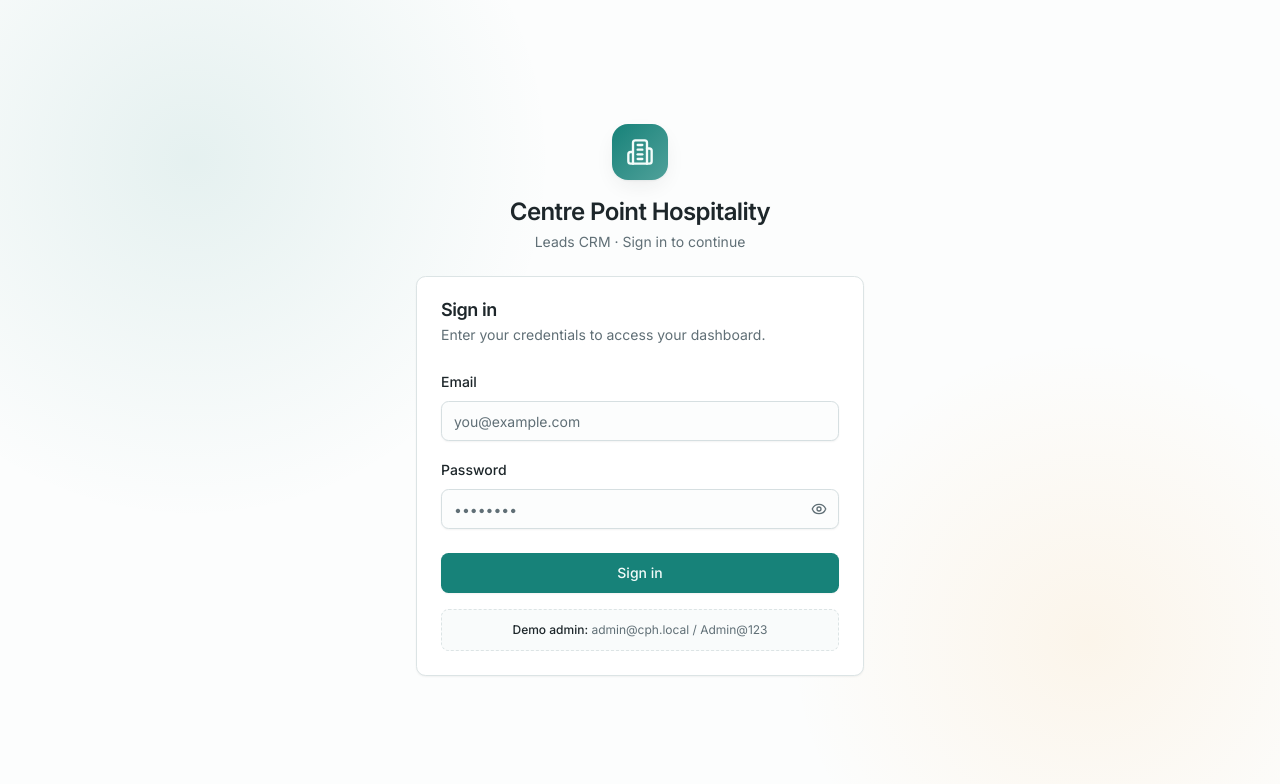
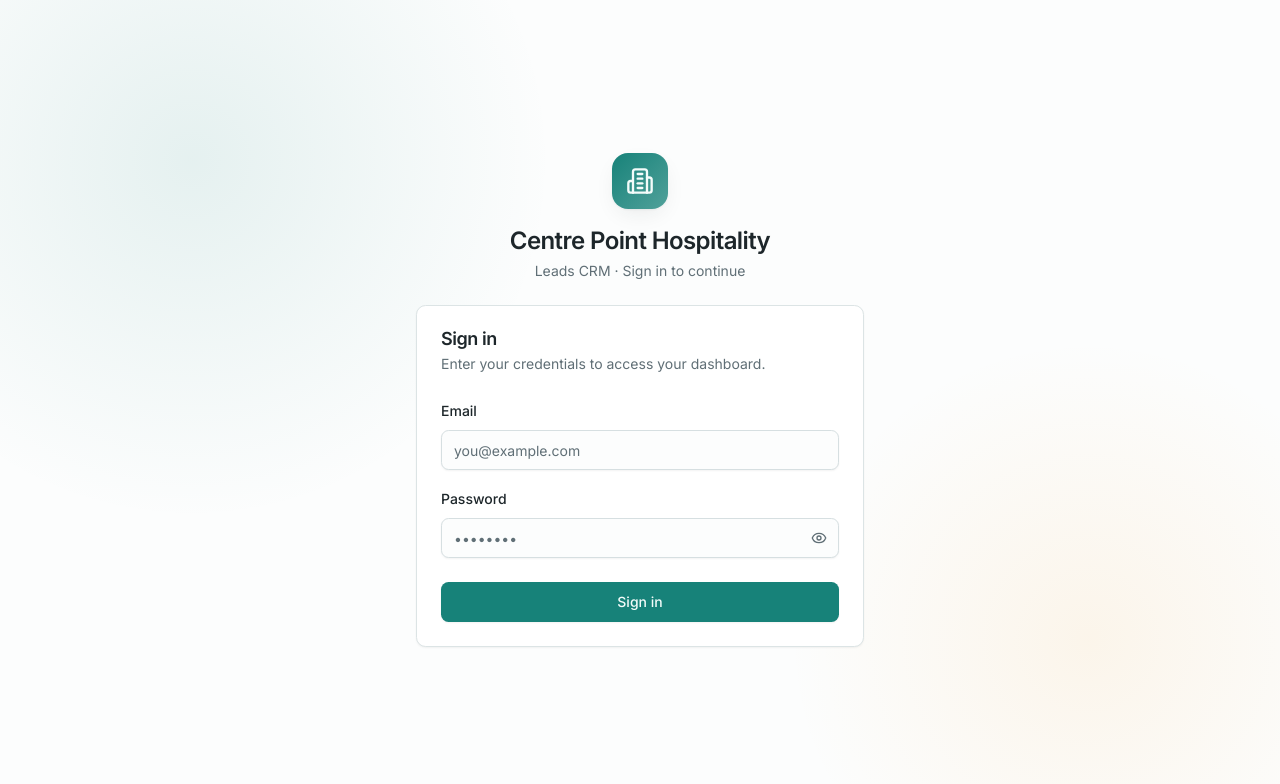
Before and after one commit to angadharora-droid/cp-leads-v2, a React (Vite) app in the folder frontend/: page /login in a window 1280 px wide. Shown: the top 784 px of the page. Built offline with nearby package versions, Linux system fonts and the light colour scheme; no server answers.

Commit message:
Refactor LoginPage: simplify CardFooter structure and remove demo credentials display

```diff
--- a/frontend/src/pages/LoginPage.jsx
+++ b/frontend/src/pages/LoginPage.jsx
@@ -162,7 +162,7 @@ export default function LoginPage() {
               </div>
             </CardContent>
 
-            <CardFooter className="flex flex-col gap-4">
+            <CardFooter>
               <Button type="submit" className="w-full" disabled={isSubmitting}>
                 {isSubmitting ? (
                   <>
@@ -173,11 +173,6 @@ export default function LoginPage() {
                   'Sign in'
                 )}
               </Button>
-
-              <div className="w-full rounded-md border border-dashed border-border bg-muted/40 p-3 text-center text-xs text-muted-foreground">
-                <span className="font-medium text-foreground">Demo admin:</span>{' '}
-                admin@cph.local / Admin@123
-              </div>
             </CardFooter>
           </form>
         </Card>
```
